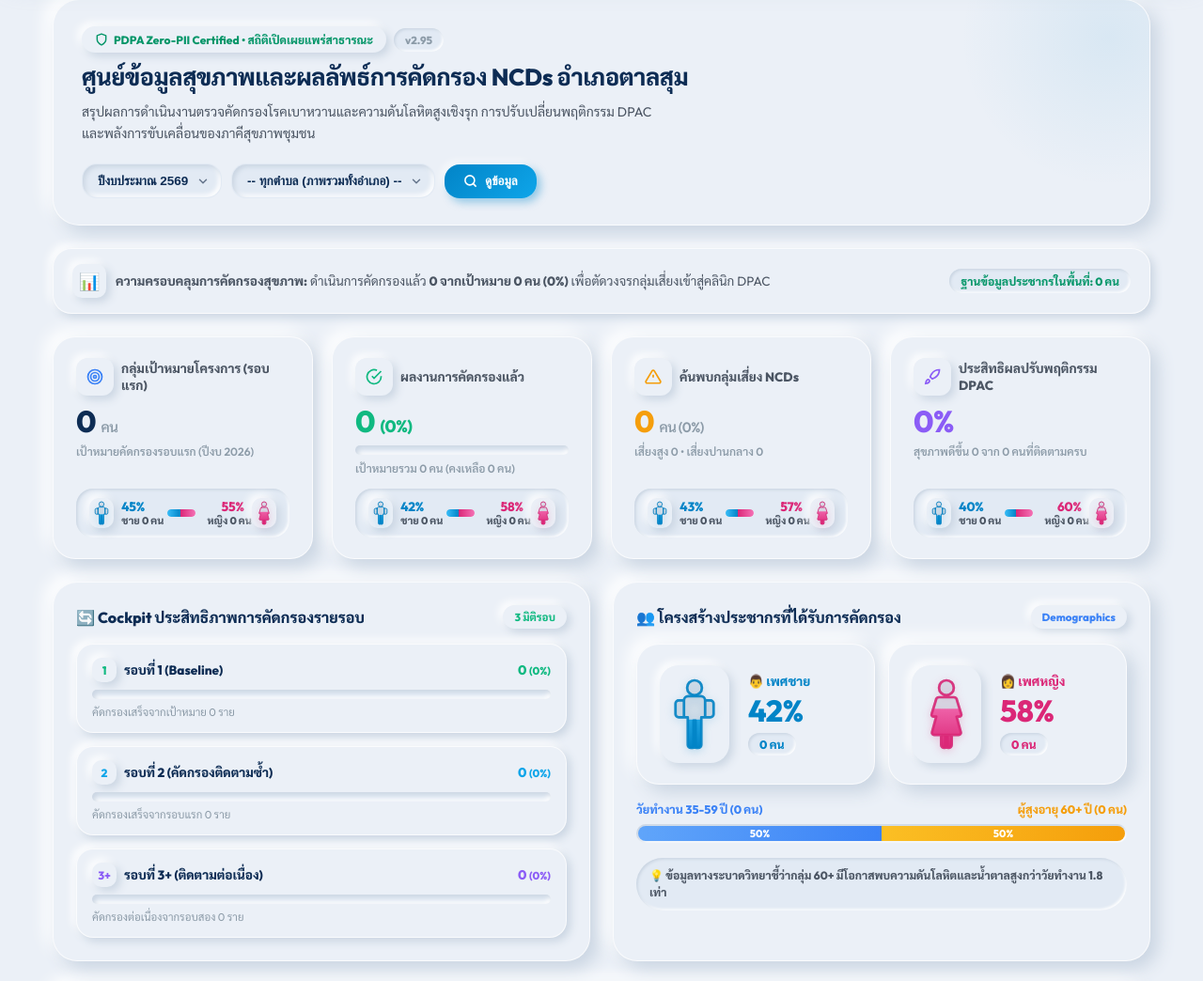
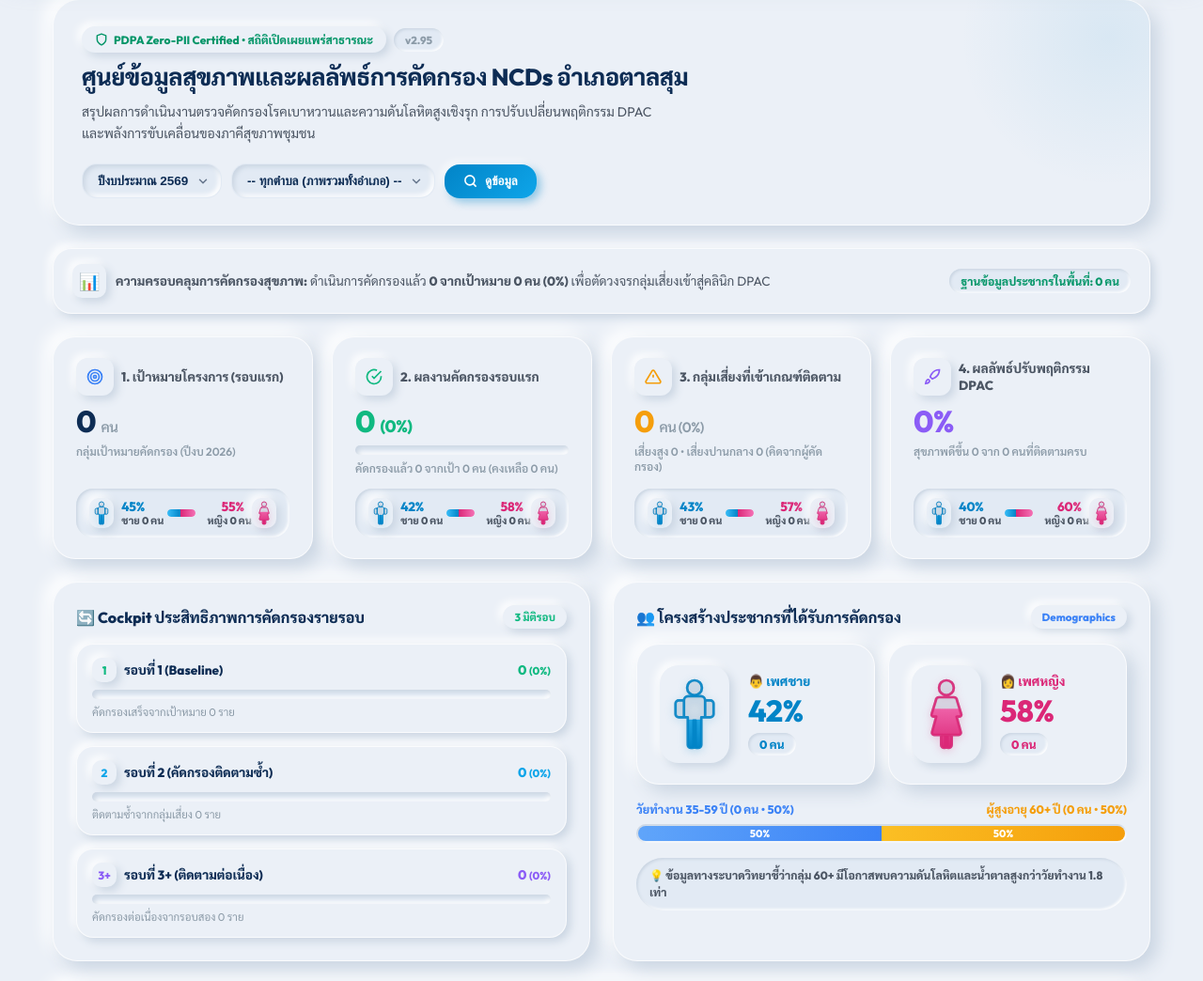
Before and after one commit to Akelliiues/ncds, a PHP site: page /public_dashboard.php in a window 1280 px wide. Shown: the part 99-1143 px from the top of the page at 94% size. Run offline with PHP 8.4, Linux system fonts and the light colour scheme; data that the repository does not hold is empty; some libraries are stand-ins or nearby versions.

Commit message:
ปรับปรุงความถูกต้องของตัวเลขและนิยามการ์ดสถิติสุขภาพบนหน้า Open Data Portal

```diff
--- a/public_dashboard.php
+++ b/public_dashboard.php
@@ -390,6 +390,14 @@ if ($isDemo) {
             $dbpL = $scrL['dia_bp1'] !== null && $scrL['dia_bp1'] !== '' ? floatval($scrL['dia_bp1']) : null;
             $dtxL = $scrL['dtx_value'] !== null && $scrL['dtx_value'] !== '' ? floatval($scrL['dtx_value']) : null;
 
+            // Physiological unit normalization (Prevent /10 or decimal input anomalies)
+            if ($sbp1 !== null && $sbp1 > 0 && $sbp1 < 30) $sbp1 *= 10;
+            if ($sbpL !== null && $sbpL > 0 && $sbpL < 30) $sbpL *= 10;
+            if ($dbp1 !== null && $dbp1 > 0 && $dbp1 < 20) $dbp1 *= 10;
+            if ($dbpL !== null && $dbpL > 0 && $dbpL < 20) $dbpL *= 10;
+            if ($dtx1 !== null && $dtx1 > 0 && $dtx1 < 30) $dtx1 *= 10;
+            if ($dtxL !== null && $dtxL > 0 && $dtxL < 30) $dtxL *= 10;
+
             if ($sbp1 === null && $dbp1 === null && $dtx1 === null && $sbpL === null && $dbpL === null && $dtxL === null) {
                 continue;
             }
@@ -507,8 +515,9 @@ if (($scrMale + $scrFemale) < $totalScreened && $totalScreened > 0) {
     $scrMale = (int)round($totalScreened * 0.42);
     $scrFemale = $totalScreened - $scrMale;
 }
-$scrMalePct = $totalScreened > 0 ? round(($scrMale / $totalScreened) * 100, 1) : 42.0;
-$scrFemalePct = $totalScreened > 0 ? round(100 - $scrMalePct, 1) : 58.0;
+$totalScrGender = ($scrMale + $scrFemale);
+$scrMalePct = $totalScrGender > 0 ? round(($scrMale / $totalScrGender) * 100, 1) : 42.0;
+$scrFemalePct = $totalScrGender > 0 ? round(100 - $scrMalePct, 1) : 58.0;
 
 if (($riskMale + $riskFemale) < $totalRisk && $totalRisk > 0) {
     $riskMale = (int)round($totalRisk * 0.43);
@@ -1400,7 +1409,7 @@ if (!function_exists('renderKpiGenderSplit')) {
             </div>
         </div>
 
-        <!-- Section 1: Macro KPIs -->
+        <!-- Section 1: Macro KPIs (Crystal-Clear Funnel Pipeline) -->
         <div class="kpi-grid">
             <div class="kpi-card">
                 <div>
@@ -1408,10 +1417,10 @@ if (!function_exists('renderKpiGenderSplit')) {
                         <span class="kpi-icon-plate">
                             <svg width="18" height="18" viewBox="0 0 24 24" fill="none" stroke="#3b82f6" stroke-width="2.3"><circle cx="12" cy="12" r="10"/><circle cx="12" cy="12" r="6"/><circle cx="12" cy="12" r="2"/></svg>
                         </span>
-                        <span>กลุ่มเป้าหมายโครงการ (รอบแรก)</span>
+                        <span>1. เป้าหมายโครงการ (รอบแรก)</span>
                     </div>
                     <div class="kpi-value"><?= number_format($totalTargets) ?> <span style="font-size: 15px; font-weight: 600; color: var(--text-muted);">คน</span></div>
-                    <div class="kpi-sub">เป้าหมายคัดกรองรอบแรก (ปีงบ <?= $selectedBudgetYear ?>)</div>
+                    <div class="kpi-sub">กลุ่มเป้าหมายคัดกรอง (ปีงบ <?= $selectedBudgetYear ?>)</div>
                 </div>
                 <?php renderKpiGenderSplit($tgtMale, $tgtMalePct, $tgtFemale, $tgtFemalePct, 'kpi_tgt'); ?>
             </div>
@@ -1422,7 +1431,7 @@ if (!function_exists('renderKpiGenderSplit')) {
                         <span class="kpi-icon-plate">
                             <svg width="18" height="18" viewBox="0 0 24 24" fill="none" stroke="#10b981" stroke-width="2.3"><path d="M22 11.08V12a10 10 0 1 1-5.93-9.14"/><polyline points="22 4 12 14.01 9 11.01"/></svg>
                         </span>
-                        <span>ผลงานการคัดกรองแล้ว</span>
+                        <span>2. ผลงานคัดกรองรอบแรก</span>
                     </div>
                     <div class="kpi-value" style="color: #10b981;">
                         <?= number_format($totalScreened) ?>
@@ -1432,9 +1441,9 @@ if (!function_exists('renderKpiGenderSplit')) {
                         <div class="neu-progress-bar" style="width: <?= min(100, $coveragePct) ?>%; background: linear-gradient(90deg, #34d399, #10b981);"></div>
                     </div>
                     <?php if ($coveragePct >= 100): ?>
-                        <div class="kpi-sub" style="color: #059669; font-weight: 700;">✅ ครบถ้วน 100% ตามเป้าหมาย</div>
+                        <div class="kpi-sub" style="color: #059669; font-weight: 700;">✅ คัดกรองครบ 100% ตามเป้าหมาย</div>
                     <?php else: ?>
-                        <div class="kpi-sub" style="color: var(--text-muted);">เป้าหมายรวม <?= number_format($totalTargets) ?> คน (คงเหลือ <?= number_format(max(0, $totalTargets - $totalScreened)) ?> คน)</div>
+                        <div class="kpi-sub" style="color: var(--text-muted);">คัดกรองแล้ว <?= number_format($totalScreened) ?> จากเป้า <?= number_format($totalTargets) ?> คน (คงเหลือ <?= number_format(max(0, $totalTargets - $totalScreened)) ?> คน)</div>
                     <?php endif; ?>
                 </div>
                 <?php renderKpiGenderSplit($scrMale, $scrMalePct, $scrFemale, $scrFemalePct, 'kpi_scr'); ?>
@@ -1446,13 +1455,13 @@ if (!function_exists('renderKpiGenderSplit')) {
                         <span class="kpi-icon-plate">
                             <svg width="18" height="18" viewBox="0 0 24 24" fill="none" stroke="#f59e0b" stroke-width="2.3"><path d="M10.29 3.86L1.82 18a2 2 0 0 0 1.71 3h16.94a2 2 0 0 0 1.71-3L13.71 3.86a2 2 0 0 0-3.42 0z"/><line x1="12" y1="9" x2="12" y2="13"/><line x1="12" y1="17" x2="12.01" y2="17"/></svg>
                         </span>
-                        <span>ค้นพบกลุ่มเสี่ยง NCDs</span>
+                        <span>3. กลุ่มเสี่ยงที่เข้าเกณฑ์ติดตาม</span>
                     </div>
                     <div class="kpi-value" style="color: #f59e0b;">
                         <?= number_format($totalRisk) ?>
                         <span style="font-size: 15px; font-weight: 600; color: var(--text-muted);">คน (<?= $riskRatePct ?>%)</span>
                     </div>
-                    <div class="kpi-sub">เสี่ยงสูง <?= number_format($totalRiskHigh) ?> • เสี่ยงปานกลาง <?= number_format($totalRiskModerate) ?></div>
+                    <div class="kpi-sub">เสี่ยงสูง <?= number_format($totalRiskHigh) ?> • เสี่ยงปานกลาง <?= number_format($totalRiskModerate) ?> (คิดจากผู้คัดกรอง)</div>
                 </div>
                 <?php renderKpiGenderSplit($riskMale, $riskMalePct, $riskFemale, $riskFemalePct, 'kpi_risk'); ?>
             </div>
@@ -1463,7 +1472,7 @@ if (!function_exists('renderKpiGenderSplit')) {
                         <span class="kpi-icon-plate">
                             <svg width="18" height="18" viewBox="0 0 24 24" fill="none" stroke="#8b5cf6" stroke-width="2.3"><path d="M4.5 16.5c-1.5 1.26-2 5-2 5s3.74-.5 5-2c.71-.84.7-2.13-.09-2.91a2.18 2.18 0 0 0-2.91-.09z"/><path d="m12 15-3-3a22 22 0 0 1 2-3.95A12.88 12.88 0 0 1 22 2c0 2.72-.78 7.5-6 11a22.35 22.35 0 0 1-4 2z"/></svg>
                         </span>
-                        <span>ประสิทธิผลปรับพฤติกรรม DPAC</span>
+                        <span>4. ผลลัพธ์ปรับพฤติกรรม DPAC</span>
                     </div>
                     <div class="kpi-value" style="color: #8b5cf6;">
                         <?= $dpacImprovementPct ?>%
@@ -1515,7 +1524,7 @@ if (!function_exists('renderKpiGenderSplit')) {
                         <div class="neu-progress-track">
                             <div class="neu-progress-bar" style="width: <?= min(100, $pctR2) ?>%; background: linear-gradient(90deg, #38bdf8, #0ea5e9);"></div>
                         </div>
-                        <div style="font-size: 11.5px; color: var(--text-muted); margin-top: 2px;">คัดกรองเสร็จจากรอบแรก <?= number_format($r1Completed) ?> ราย</div>
+                        <div style="font-size: 11.5px; color: var(--text-muted); margin-top: 2px;">ติดตามซ้ำจากกลุ่มเสี่ยง <?= number_format($totalRisk) ?> ราย</div>
                     </div>
 
                     <!-- 3. Round 3+ Continuous Followup -->
@@ -1591,20 +1600,20 @@ if (!function_exists('renderKpiGenderSplit')) {
                 <!-- Age Distribution (Neumorphic Sunken Track) -->
                 <?php
                     $totalAgeGroup = $ageLabor + $ageElderly;
-                    $laborPct = $totalAgeGroup > 0 ? round(($ageLabor / $totalAgeGroup) * 100) : 50;
-                    $elderlyPct = $totalAgeGroup > 0 ? (100 - $laborPct) : 50;
+                    $laborPct = $totalAgeGroup > 0 ? round(($ageLabor / $totalAgeGroup) * 100, 1) : 50.0;
+                    $elderlyPct = $totalAgeGroup > 0 ? round(100 - $laborPct, 1) : 50.0;
                 ?>
                 <div style="display: flex; flex-direction: column; gap: 10px;">
                     <div>
                         <div style="display: flex; justify-content: space-between; font-size: 12.5px; font-weight: 700; margin-bottom: 6px;">
-                            <span style="color: #3b82f6;">วัยทำงาน 35-59 ปี (<?= number_format($ageLabor) ?> คน)</span>
-                            <span style="color: #f59e0b;">ผู้สูงอายุ 60+ ปี (<?= number_format($ageElderly) ?> คน)</span>
+                            <span style="color: #3b82f6;">วัยทำงาน 35-59 ปี (<?= number_format($ageLabor) ?> คน • <?= $laborPct ?>%)</span>
+                            <span style="color: #f59e0b;">ผู้สูงอายุ 60+ ปี (<?= number_format($ageElderly) ?> คน • <?= $elderlyPct ?>%)</span>
                         </div>
                         <div class="neu-progress-track" style="height: 20px; display: flex; padding: 2px;">
-                            <div style="width: <?= $laborPct ?>%; background: linear-gradient(90deg, #60a5fa, #3b82f6); border-radius: 9999px 0 0 9999px; font-size: 11px; font-weight: 900; color: white; text-align: center; line-height: 16px;">
+                            <div style="width: <?= min(100, max(0, $laborPct)) ?>%; background: linear-gradient(90deg, #60a5fa, #3b82f6); border-radius: 9999px 0 0 9999px; font-size: 11px; font-weight: 900; color: white; text-align: center; line-height: 16px;">
                                 <?= $laborPct ?>%
                             </div>
-                            <div style="width: <?= $elderlyPct ?>%; background: linear-gradient(90deg, #fbbf24, #f59e0b); border-radius: 0 9999px 9999px 0; font-size: 11px; font-weight: 900; color: white; text-align: center; line-height: 16px;">
+                            <div style="width: <?= min(100, max(0, $elderlyPct)) ?>%; background: linear-gradient(90deg, #fbbf24, #f59e0b); border-radius: 0 9999px 9999px 0; font-size: 11px; font-weight: 900; color: white; text-align: center; line-height: 16px;">
                                 <?= $elderlyPct ?>%
                             </div>
                         </div>
```
